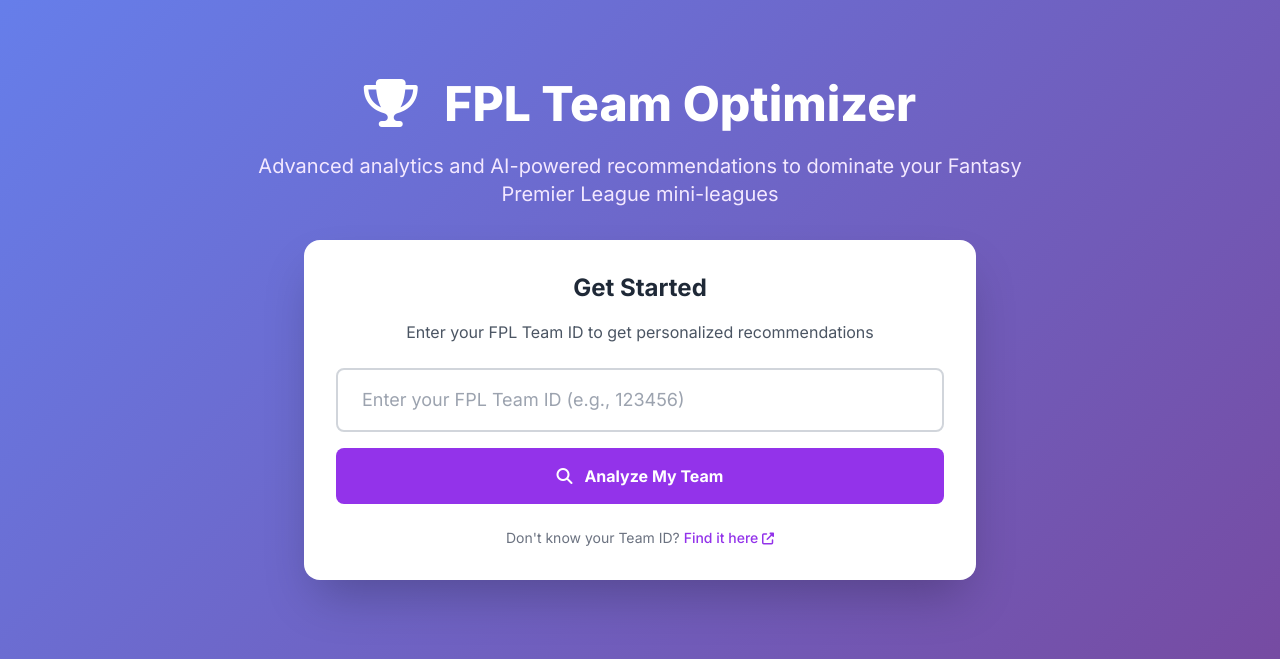
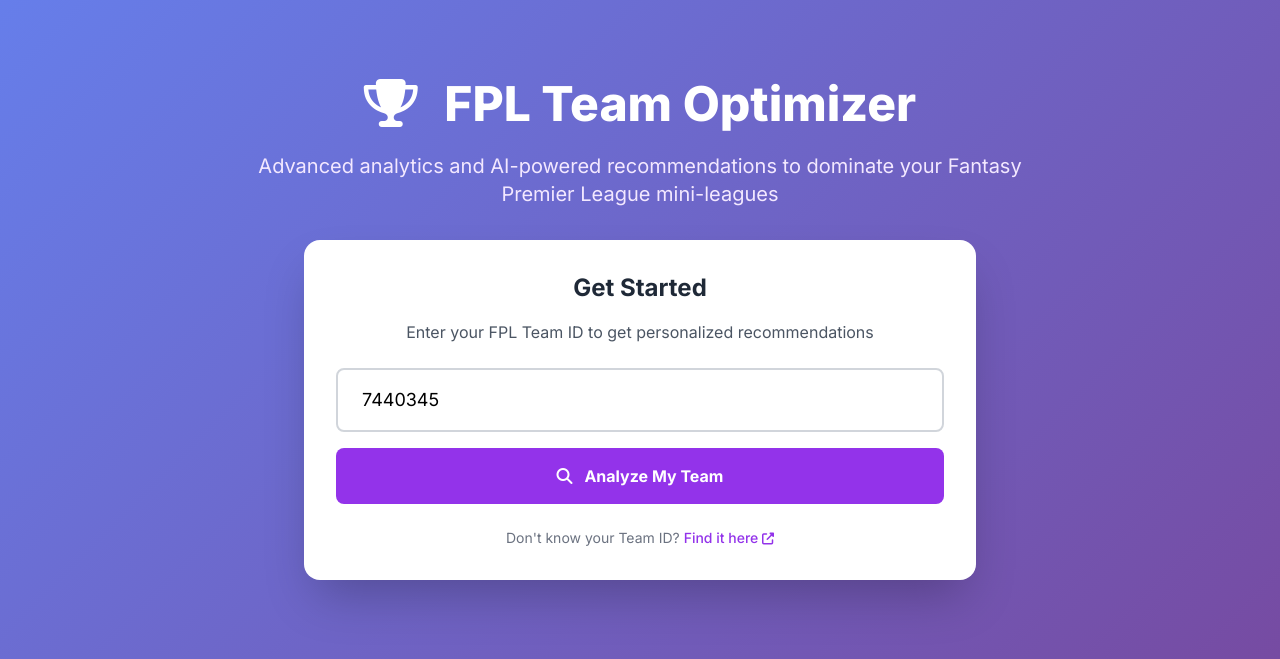
Before and after one commit to zkutty/fpl-optimizer, a Flask app: page / in a window 1280 px wide. Shown: the part 65-724 px from the top of the page. Run offline with Flask 3, Linux system fonts and the light colour scheme; some libraries are stand-ins or nearby versions.

Commit message:
Add default team ID (7440345) to web app and CLI

```diff
--- a/app.py
+++ b/app.py
@@ -33,6 +33,9 @@ app = Flask(__name__)
 app.json = NumpyJSONProvider(app)
 app.secret_key = os.environ.get('SECRET_KEY', 'fpl-optimizer-secret-key-2024')
 CORS(app)
+
+# Default team ID
+DEFAULT_TEAM_ID = 7440345
 
 # Global instances (initialized on first request)
 api = None
@@ -77,14 +80,14 @@ def initialize_components():
 @app.route('/')
 def index():
     """Home page"""
-    return render_template('index.html')
+    return render_template('index.html', default_team_id=DEFAULT_TEAM_ID)
 
 
 @app.route('/dashboard')
 def dashboard():
     """Dashboard page with team ID input"""
-    team_id = request.args.get('team_id', '')
-    return render_template('dashboard.html', team_id=team_id)
+    team_id = request.args.get('team_id', '') or str(DEFAULT_TEAM_ID)
+    return render_template('dashboard.html', team_id=team_id, default_team_id=DEFAULT_TEAM_ID)
 
 
 @app.route('/optimal-squad')
--- a/templates/dashboard.html
+++ b/templates/dashboard.html
@@ -429,7 +429,7 @@
 <script>
     function dashboardData() {
         return {
-            teamId: '{{ team_id }}' || '',
+            teamId: '{{ team_id }}' || '{{ default_team_id }}',
             activeTab: 'lineup',
             analysisData: null,
             teamInfo: null,
--- a/templates/index.html
+++ b/templates/index.html
@@ -22,6 +22,7 @@
                     <input
                         type="number"
                         id="teamIdInput"
+                        value="{{ default_team_id }}"
                         placeholder="Enter your FPL Team ID (e.g., 123456)"
                         class="w-full px-6 py-4 border-2 border-gray-300 rounded-lg focus:border-purple-500 focus:outline-none text-lg"
                         required
```
Also changed, not shown: main.py (+6 -2 lines).
